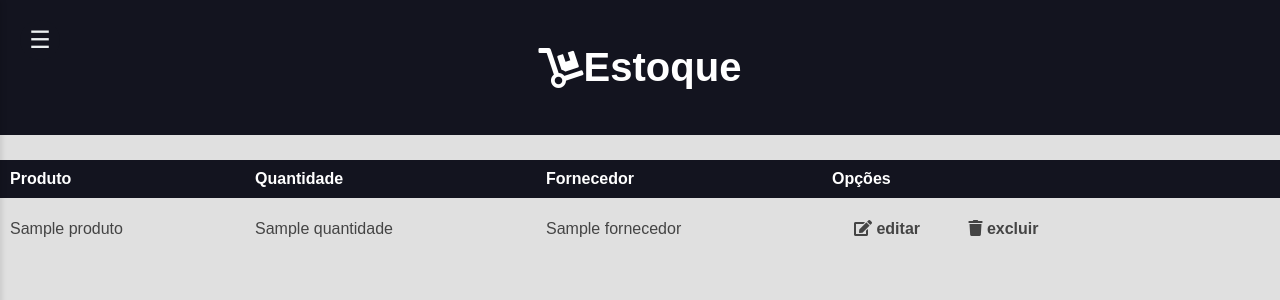
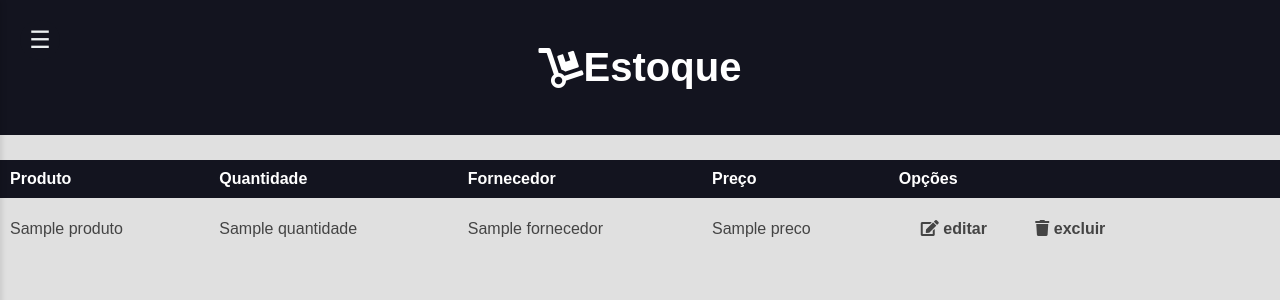
Before and after one commit to KauanMonteiro/controle-de-estoque, a Django app: template estoque/templates/pages/estoque.html in a window 1280 px wide. Shown: the top 300 px of the page. Run offline with Django 3.2, Linux system fonts and the light colour scheme; the template is opened without the code that fills it: most values are stand-ins (such as "Sample title", 1, 10 or a date in 2020).

Commit message:
Adiciona e atualiza campos de preço nos produtos
- Inclui o campo de 'preco' na criação e edição de produtos.
- Atualiza a função `cadastrar_produto` para receber e armazenar o preço do produto.
- Corrige a função `editar_produto` para atualizar o preço do produto corretamente.
- Atualiza a visualização dos produtos para refletir a adição do campo 'preco'.

```diff
--- a/estoque/models.py
+++ b/estoque/models.py
@@ -69,8 +69,6 @@ class Pagamento(models.Model):
     def __str__(self) -> str:
         return f' Pagamento {self.fornecedor}-{self.data_vencimento}'
 
-
-
 class Mensagem(models.Model):
     titulo = models.CharField(max_length=100)
     aviso = models.TextField()
--- a/estoque/templates/pages/cadastro_produto.html
+++ b/estoque/templates/pages/cadastro_produto.html
@@ -8,10 +8,11 @@
 
         <label for="quantidade">Quantidade</label>
         <input type="number" id="quantidade" name="quantidade" required placeholder="Digite a quantidade de produtos">
+        <label for="preco">Preço</label>
+        <input type="number" name="preco" id="preco" required placeholder="Digite o valor do produto">
 
         <label for="fornecedor">Fornecedor</label>
-        <select name="fornecedor" id="fornecedor" required>
-
+        <select name="fornecedor" id="fornecedor" required >
             {% for fornecedor in fornecedor %}
                 <option value="{{ fornecedor.id }}">{{ fornecedor.nome_fornecedor }}</option>
             {% endfor %}
--- a/estoque/templates/partials/tabela_estoque.html
+++ b/estoque/templates/partials/tabela_estoque.html
@@ -5,6 +5,7 @@
                 <th>Produto</th>
                 <th>Quantidade</th>
                 <th>Fornecedor</th>
+                <th>Preço</th>
                 <th>Opções</th>
             </tr>
         </thead>
@@ -14,6 +15,7 @@
                 <td>{{ produto.nome }}</td>
                 <td>{{ produto.quantidade }}</td>
                 <td>{{ produto.fornecedor }}</td>
+                <td>{{produto.preco}}</td>
                 <td>
                     <a href="{% url 'editar_produto' produto.id %}" class="botao"><i class="fas fa-edit"></i> editar</a>
                     <form action="{% url 'excluir_produto' produto.id %}" method="post" style="display: inline;">
--- a/estoque/views.py
+++ b/estoque/views.py
@@ -27,6 +27,7 @@ def cadastrar_produto(request):
         nome = request.POST.get('nome')
         quantidade = request.POST.get('quantidade')
         fornecedor_id = request.POST.get('fornecedor')
+        preco = request.POST.get('preco')
 
         if len(nome.strip()) == 0:
             return redirect('cadastrar_produto')
@@ -36,7 +37,8 @@ def cadastrar_produto(request):
             produto = Produto.objects.create(
                 nome=nome,
                 quantidade=quantidade,
-                fornecedor=fornecedor
+                fornecedor=fornecedor,
+                preco = preco,
             )
             return redirect('estoque')
 
@@ -80,6 +82,7 @@ def editar_produto(request, id):
         nome = request.POST.get('nome')
         quantidade = request.POST.get('quantidade')
         fornecedor_id = request.POST.get('fornecedor')
+        preco= request.POSt.get('preco')
 
         if len(nome.strip()) == 0:
             return redirect('editar_produto', id=id)
@@ -92,6 +95,7 @@ def editar_produto(request, id):
         produto.nome = nome
         produto.quantidade = quantidade
         produto.fornecedor = fornecedor
+        produto.preco = preco
         produto.save()
 
         return redirect('estoque')
```
